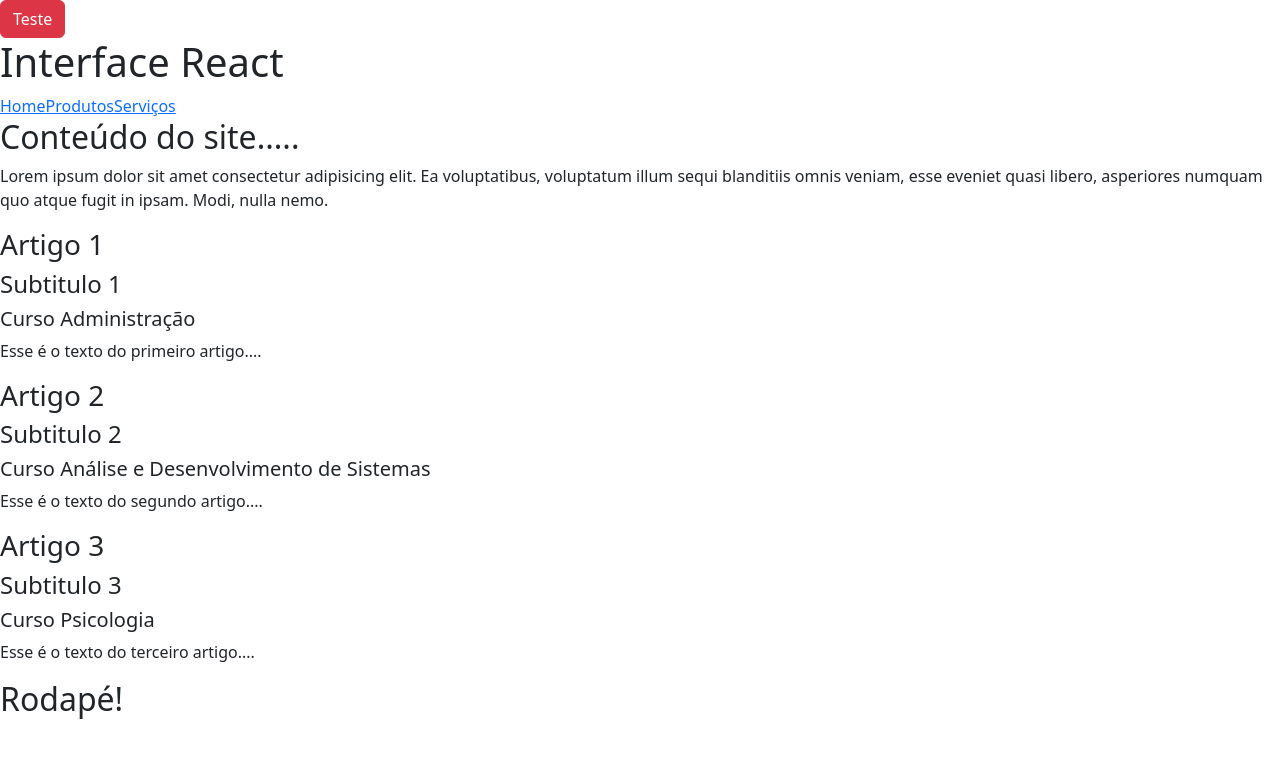
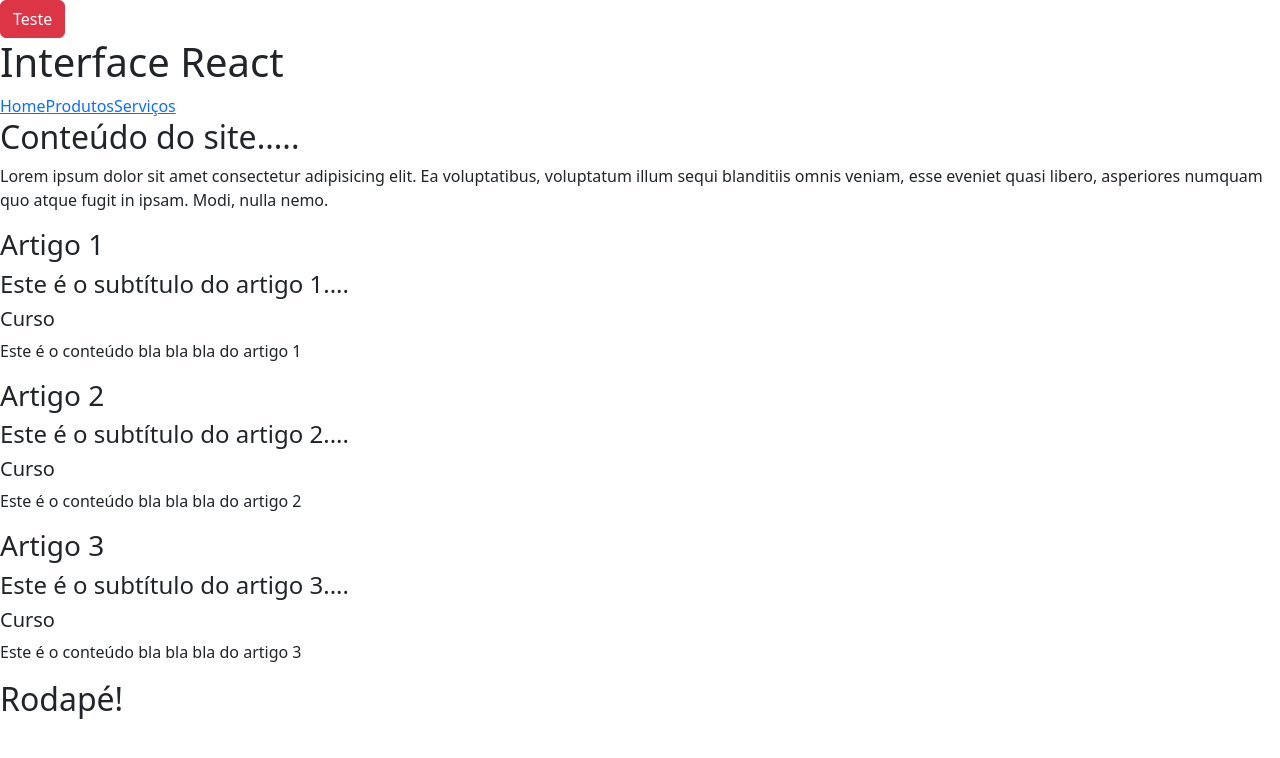
Before and after one commit to thiagoribeiro2003/meu-app, a React (Create React App) app: page / in a window 1280 px wide. Shown: the top 758 px of the page. Built offline with nearby package versions, Linux system fonts and the light colour scheme.

Commit message:
Usando map para acessar objetos de um array

```diff
--- a/src/components/layout/Conteudo.jsx
+++ b/src/components/layout/Conteudo.jsx
@@ -1,9 +1,26 @@
 import Artigo from "../Artigo";
 const Conteudo = () => {
-  const curso = [
-    "Administração",
-    "Análise e Desenvolvimento de Sistemas",
-    "Psicologia",
+  const artigos = [
+    {
+      titulo: "Artigo 1",
+      subtitulo: "Este é o subtítulo do artigo 1....",
+      texto: "Este é o conteúdo bla bla bla do artigo 1",
+      curso: "JS Avançado",
+    },
+
+    {
+      titulo: "Artigo 2",
+      subtitulo: "Este é o subtítulo do artigo 2....",
+      texto: "Este é o conteúdo bla bla bla do artigo 2",
+      curso: "React",
+    },
+
+    {
+      titulo: "Artigo 3",
+      subtitulo: "Este é o subtítulo do artigo 3....",
+      texto: "Este é o conteúdo bla bla bla do artigo 3",
+      curso: "Node.js",
+    },
   ];
 
   return (
@@ -17,17 +34,17 @@
           Modi, nulla nemo.
         </p>
 
-        <Artigo cursos={curso[0]} titulo="Artigo 1" subtitulo="Subtitulo 1">
-          Esse é o texto do primeiro artigo....
-        </Artigo>
-
-        <Artigo cursos={curso[1]} titulo="Artigo 2" subtitulo="Subtitulo 2">
-          Esse é o texto do segundo artigo....
-        </Artigo>
-
-        <Artigo cursos={curso[2]} titulo="Artigo 3" subtitulo="Subtitulo 3">
-          Esse é o texto do terceiro artigo....
-        </Artigo>
+        {artigos.map((artigo) => {
+          return (
+            <Artigo
+              titulo={artigo.titulo}
+              subtitulo={artigo.subtitulo}
+              curso={artigo.curso}
+            >
+              {artigo.texto}
+            </Artigo>
+          );
+        })}
       </section>
     </main>
   );
```
